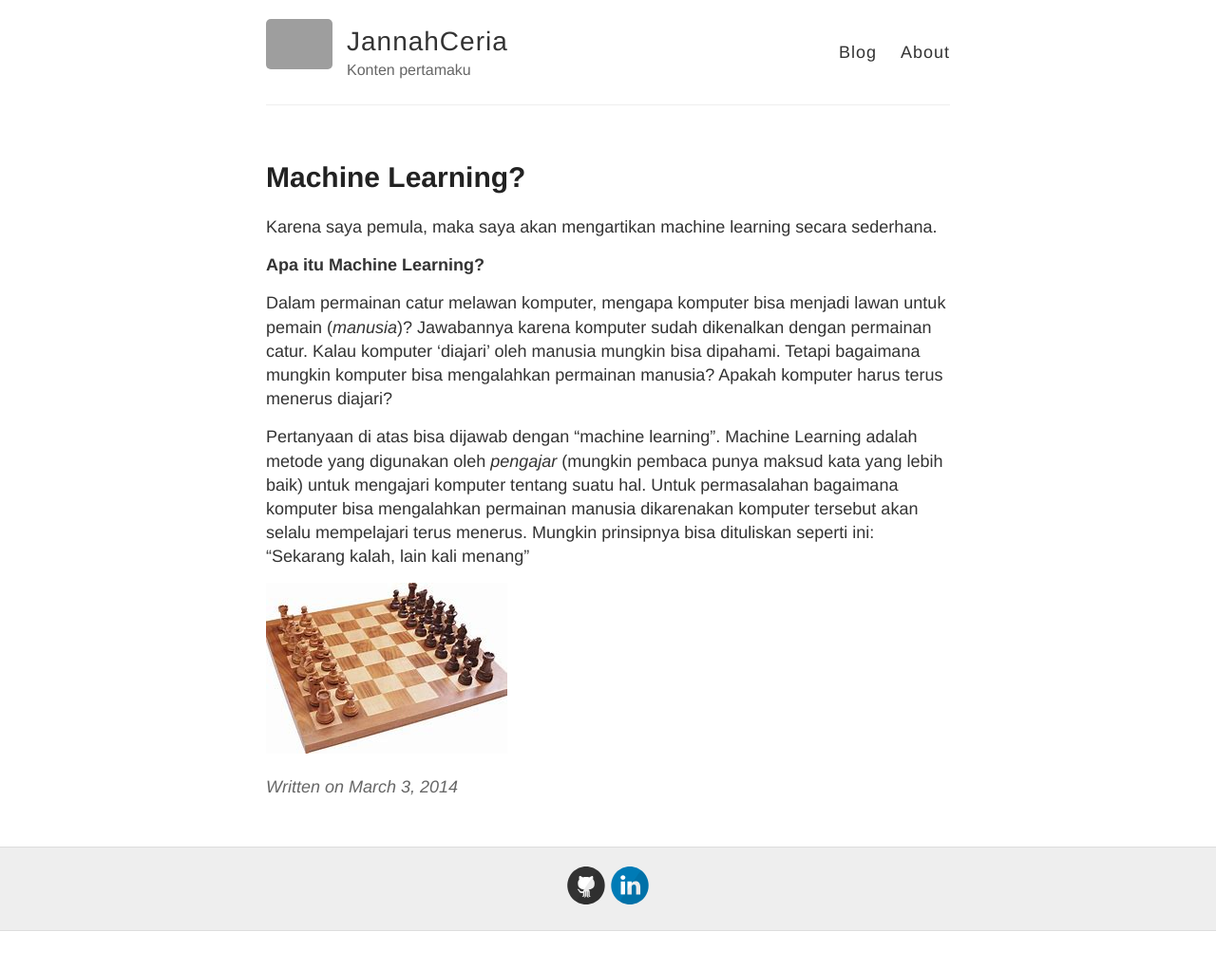
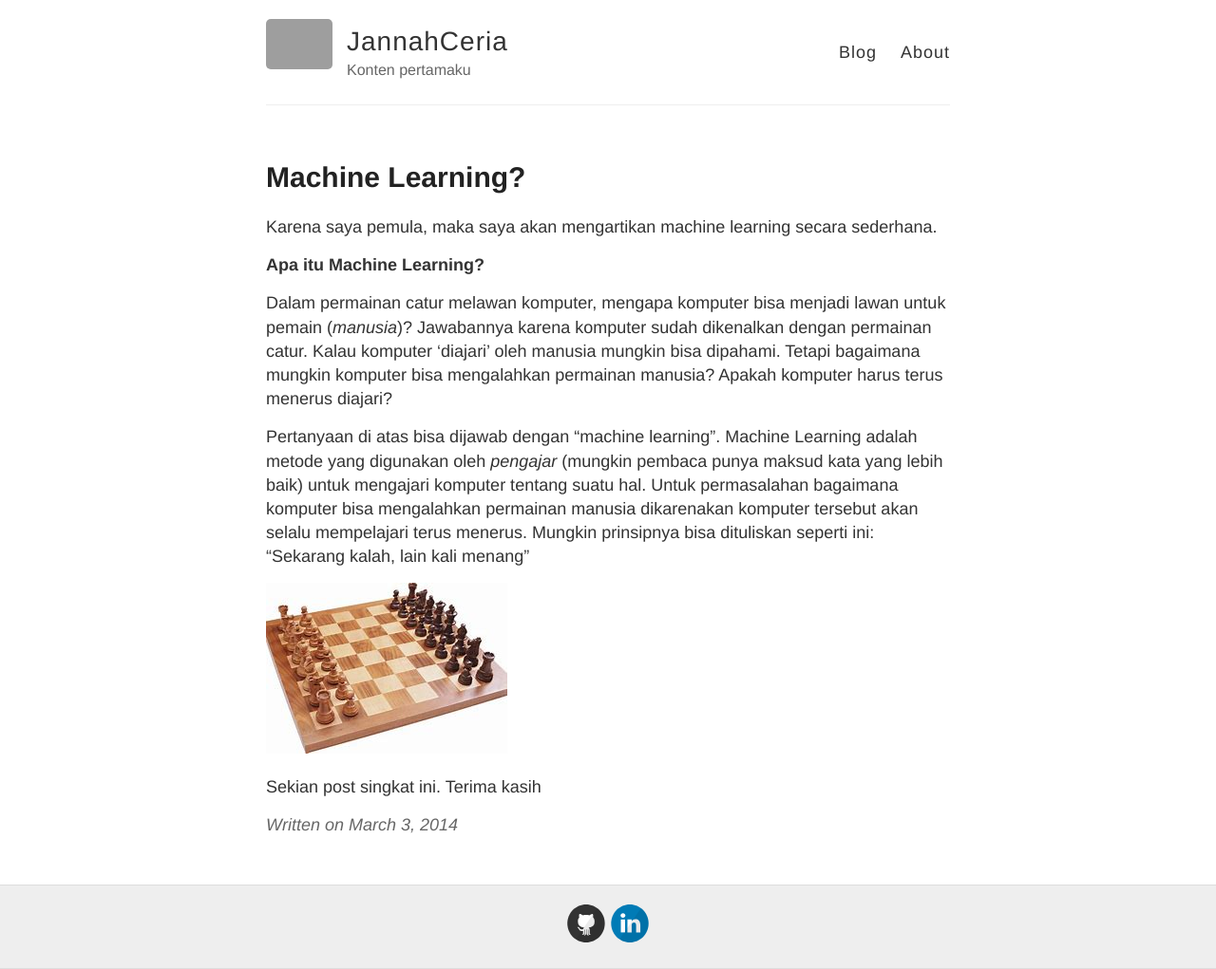
Before and after one commit to JannahCeria/JannahCeria.github.io, a Jekyll site: the page built from _posts/2014-3-3-Hello-World.md, in a window 1280 px wide. Shown: the whole page at 95% size. Built offline with Jekyll 4.4.1, drawn with Linux system fonts in a browser that asks for light colours; before the commit the page ends 981 px from its top, so only the background shows below that; grey boxes are pictures that could not be loaded.

Commit message:
Update 2014-3-3-Hello-World.md

```diff
--- a/_posts/2014-3-3-Hello-World.md
+++ b/_posts/2014-3-3-Hello-World.md
@@ -12,3 +12,5 @@ Dalam permainan catur melawan komputer, mengapa komputer bisa menjadi lawan untu
 Pertanyaan di atas bisa dijawab dengan "machine learning". Machine Learning adalah metode yang digunakan oleh *pengajar* (mungkin pembaca punya maksud kata yang lebih baik) untuk mengajari komputer tentang suatu hal. Untuk permasalahan bagaimana komputer bisa mengalahkan permainan manusia dikarenakan komputer tersebut akan selalu mempelajari terus menerus. Mungkin prinsipnya bisa dituliskan seperti ini: "Sekarang kalah, lain kali menang"
 
 ![_config.yml]({{ site.baseurl }}/images/OIP.jpg)
+
+Sekian post singkat ini. Terima kasih
```
